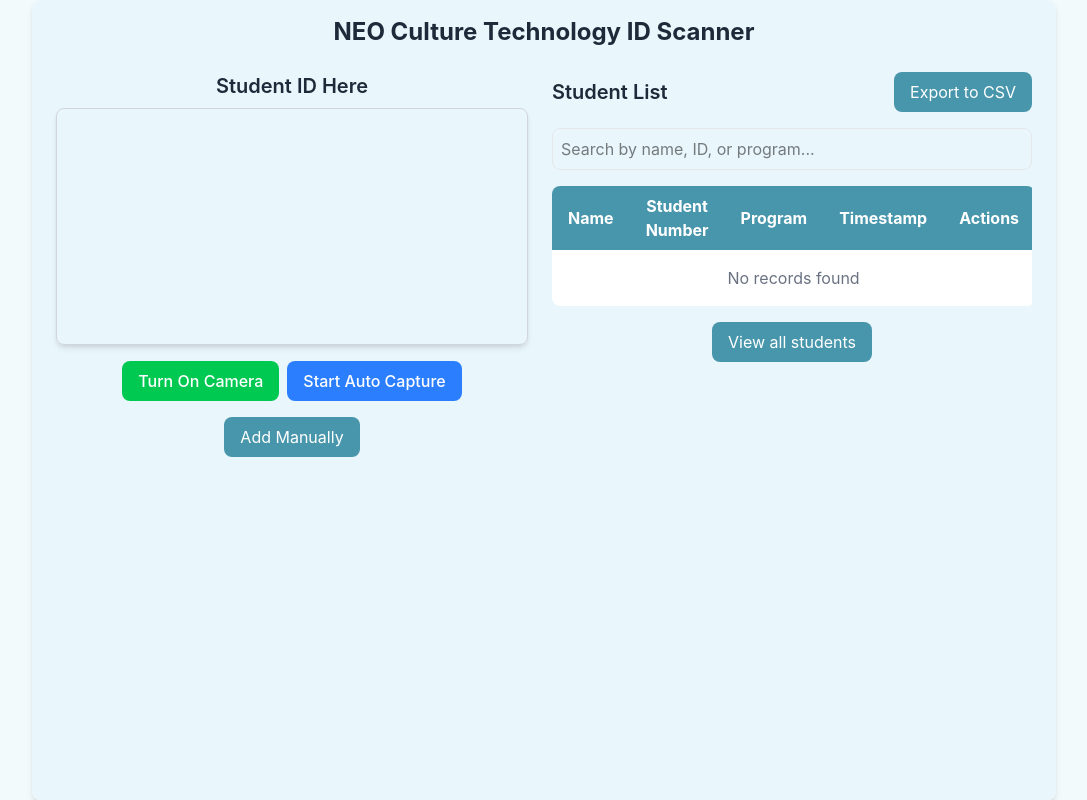
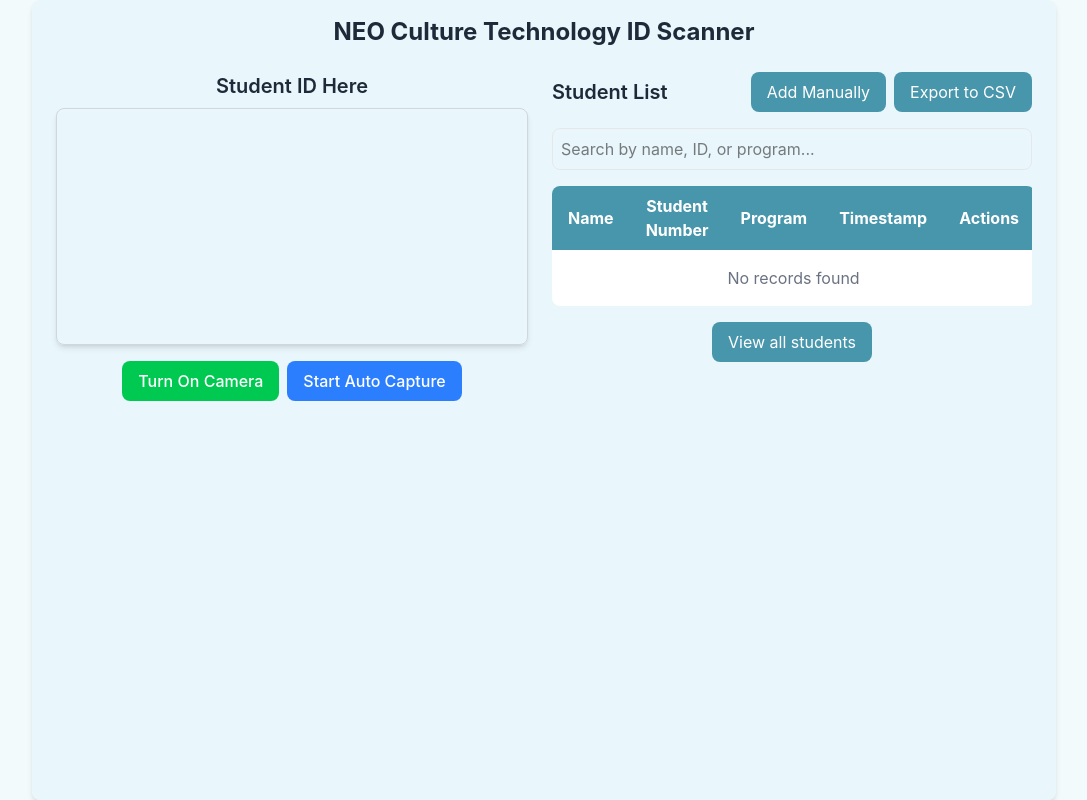
Before and after one commit to khangronky/scanner, a React (Vite) app in the folder client/: page / in a window 1280 px wide. Shown: the whole page, without its empty margins (96-1183 px from the left). Built offline with nearby package versions, Linux system fonts and the light colour scheme.

Commit message:
refactor(StudentList): Move manual student entry modal into StudentList

```diff
--- a/client/src/components/StudentList.tsx
+++ b/client/src/components/StudentList.tsx
@@ -1,4 +1,4 @@
-import React from "react";
+import React, { useState } from "react";
 import { FontAwesomeIcon } from "@fortawesome/react-fontawesome";
 import {
   faPencilAlt,
@@ -7,6 +7,7 @@ import {
 } from "@fortawesome/free-solid-svg-icons";
 import { IDInfo } from "../types/interfaces";
 import { NavLink } from "react-router";
+import AddStudentModal from "./AddStudentModal";
 
 interface StudentListProps {
   idList: IDInfo[];
@@ -25,6 +26,13 @@ interface StudentListProps {
   currentPage: number;
   setCurrentPage: (page: number) => void;
   exportToCSV: () => void;
+  handleAdd: () => void;
+  newName: string;
+  setNewName: (name: string) => void;
+  newStudentNumber: string;
+  setNewStudentNumber: (number: string) => void;
+  newProgram: string;
+  setNewProgram: (program: string) => void;
 }
 
 const StudentList: React.FC<StudentListProps> = ({
@@ -44,7 +52,15 @@ const StudentList: React.FC<StudentListProps> = ({
   currentPage,
   setCurrentPage,
   exportToCSV,
+  handleAdd,
+  newName,
+  setNewName,
+  newStudentNumber,
+  setNewStudentNumber,
+  newProgram,
+  setNewProgram,
 }) => {
+  const [isModalOpen, setIsModalOpen] = useState(false);
   const itemsPerPage = 13;
 
   const filteredItems = idList.filter((item) => {
@@ -82,12 +98,21 @@ const StudentList: React.FC<StudentListProps> = ({
     <>
       <div className="flex justify-between items-center mb-4">
         <h2 className="text-xl font-semibold text-gray-800">Student List</h2>
+        <div className="flex gap-2">
+          <button
+            onClick={() => setIsModalOpen(true)}
+            className="px-4 py-2 bg-[#4896ac] hover:bg-[#326979] text-white rounded-lg transition"
+          >
+            Add Manually
+          </button>
+
           <button
             onClick={exportToCSV}
             className="px-4 py-2 bg-[#4896ac] hover:bg-[#326979] text-white rounded-lg transition"
           >
             Export to CSV
           </button>
+        </div>
       </div>
 
       <input
@@ -120,7 +145,10 @@ const StudentList: React.FC<StudentListProps> = ({
               </tr>
             ) : (
               currentItems.map((item, index) => (
-                <tr key={index} className="border-b hover:bg-gray-50 transition">
+                <tr
+                  key={index}
+                  className="border-b hover:bg-gray-50 transition"
+                >
                   <td className="py-2 px-4">
                     {editIndex === index ? (
                       <input
@@ -163,9 +191,7 @@ const StudentList: React.FC<StudentListProps> = ({
                       item.program
                     )}
                   </td>
-                  <td className="py-2 px-4">
-                    {item.timestamp}
-                  </td>
+                  <td className="py-2 px-4">{item.timestamp}</td>
                   <td className="py-2 px-4 text-center">
                     {editIndex === index ? (
                       <button
@@ -232,6 +258,17 @@ const StudentList: React.FC<StudentListProps> = ({
           </button>
         </NavLink>
       </div>
+      <AddStudentModal
+        isOpen={isModalOpen}
+        onClose={() => setIsModalOpen(false)}
+        newName={newName}
+        setNewName={setNewName}
+        newStudentNumber={newStudentNumber}
+        setNewStudentNumber={setNewStudentNumber}
+        newProgram={newProgram}
+        setNewProgram={setNewProgram}
+        handleAdd={handleAdd}
+      />
     </>
   );
 };
--- a/client/src/pages/IDFetch.tsx
+++ b/client/src/pages/IDFetch.tsx
@@ -2,7 +2,6 @@ import React, { useEffect, useState } from "react";
 import { IDInfo } from "../types/interfaces";
 import VideoCapture from "../components/VideoCapture";
 import StudentList from "../components/StudentList";
-import AddStudentModal from "../components/AddStudentModal";
 
 const IDFetch: React.FC = () => {
   const [idList, setIdList] = useState<IDInfo[]>(() => {
@@ -18,7 +17,6 @@ const IDFetch: React.FC = () => {
   const [newName, setNewName] = useState<string>("");
   const [newStudentNumber, setNewStudentNumber] = useState<string>("");
   const [newProgram, setNewProgram] = useState<string>("");
-  const [isModalOpen, setIsModalOpen] = useState<boolean>(false);
   const [searchTerm, setSearchTerm] = useState<string>("");
   const [currentPage, setCurrentPage] = useState<number>(1);
 
@@ -93,7 +91,6 @@ const IDFetch: React.FC = () => {
     setNewName("");
     setNewStudentNumber("");
     setNewProgram("");
-    setIsModalOpen(false);
     setError(null);
   };
 
@@ -131,7 +128,8 @@ const IDFetch: React.FC = () => {
     const csvRows = [
       headers.join(","),
       ...idList.map(
-        (item) => `${item.name},${item.studentNumber},${item.program},${item.timestamp}`
+        (item) =>
+          `${item.name},${item.studentNumber},${item.program},${item.timestamp}`
       ),
     ];
 
@@ -158,14 +156,6 @@ const IDFetch: React.FC = () => {
               setError={setError}
               handleNewID={handleNewID}
             />
-            <div className="flex justify-center mt-4">
-              <button
-                onClick={() => setIsModalOpen(true)}
-                className="px-4 py-2 bg-[#4896ac] hover:bg-[#326979] text-white rounded-lg transition"
-              >
-                Add Manually
-              </button>
-            </div>
           </div>
 
           <div className="flex-1 md:w-1/2 p-2">
@@ -186,21 +176,16 @@ const IDFetch: React.FC = () => {
               currentPage={currentPage}
               setCurrentPage={setCurrentPage}
               exportToCSV={exportToCSV}
+              handleAdd={handleAdd}
+              newName={newName}
+              setNewName={setNewName}
+              newStudentNumber={newStudentNumber}
+              setNewStudentNumber={setNewStudentNumber}
+              newProgram={newProgram}
+              setNewProgram={setNewProgram}
             />
           </div>
         </div>
-
-        <AddStudentModal
-          isOpen={isModalOpen}
-          onClose={() => setIsModalOpen(false)}
-          newName={newName}
-          setNewName={setNewName}
-          newStudentNumber={newStudentNumber}
-          setNewStudentNumber={setNewStudentNumber}
-          newProgram={newProgram}
-          setNewProgram={setNewProgram}
-          handleAdd={handleAdd}
-        />
       </div>
     </div>
   );
```
Also changed, not shown: client/src/pages/IDList.tsx (line endings or trailing spaces). Lines whose indentation alone changed are shown as unchanged.
